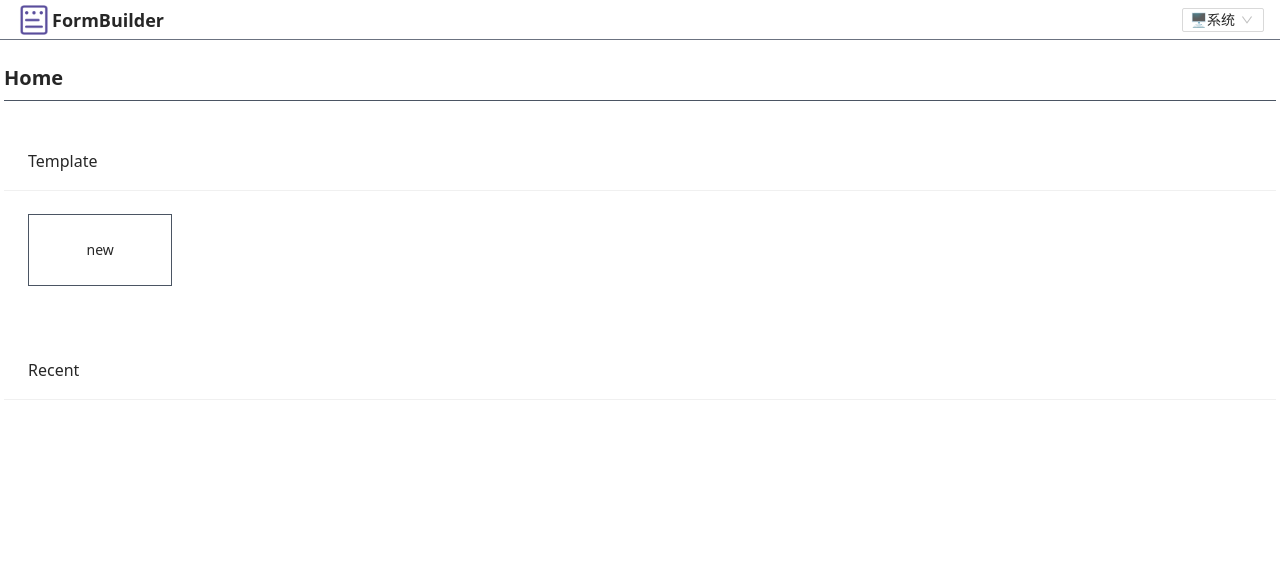
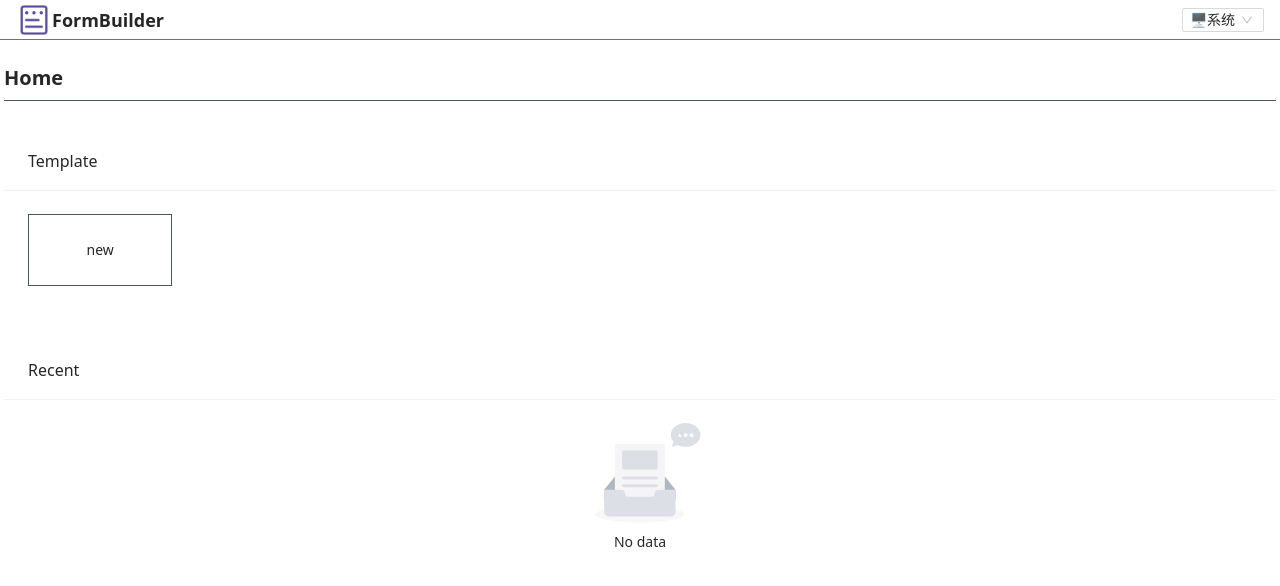
Before and after one commit to BurNing1993/react-form-builder, a React (Create React App) app: page / in a window 1280 px wide. Shown: the top 586 px of the page. Built offline with nearby package versions, Linux system fonts and the light colour scheme.

Commit message:
style💄:  form list

```diff
--- a/src/pages/home/index.tsx
+++ b/src/pages/home/index.tsx
@@ -1,7 +1,8 @@
-import { Card, Col, Row } from 'antd'
+import { Card, Col, Empty, Row } from 'antd'
 import React, { memo } from 'react'
 import { Link } from 'react-router-dom'
 import { useRecoilValue } from 'recoil'
+import dayjs from 'dayjs'
 import { formListState } from '../form/store/selector'
 
 const Home: React.FC = () => {
@@ -26,18 +27,25 @@ const Home: React.FC = () => {
       </Card>
       <Card title="Recent" bordered={false} className="mt-8">
         <Row gutter={[20, 20]}>
-          {formList.map((f) => (
+          {formList.length ? (
+            formList.map((f) => (
               <Col key={f.id} xs={12} sm={8} md={6} lg={4} xl={3}>
                 <Link
                   to={'/f/' + f.id}
-                className="border border-gray-600  block cursor-pointer text-center py-6 hover:border-blue-600"
+                  className="border border-gray-600  block cursor-pointer py-4 text-center hover:border-blue-600"
                   title={'go No.' + f.id + ' ' + f.name}
                 >
                   <div className="font-bold text-xl">No.{f.id}</div>
-                <div>{f.name}</div>
+                  <div className="text-base py-2">{f.name}</div>
+                  <div className="text-xs">
+                    {dayjs(f.createAt).format('YYYY-MM-DD HH:mm:ss')}
+                  </div>
                 </Link>
               </Col>
-          ))}
+            ))
+          ) : (
+            <Empty className="mx-auto" />
+          )}
         </Row>
       </Card>
     </main>
```
Also changed, not shown: package.json (+7 -6 lines), 1 other file (tests, documents, lock files or other folders). Lines whose indentation alone changed are shown as unchanged.
